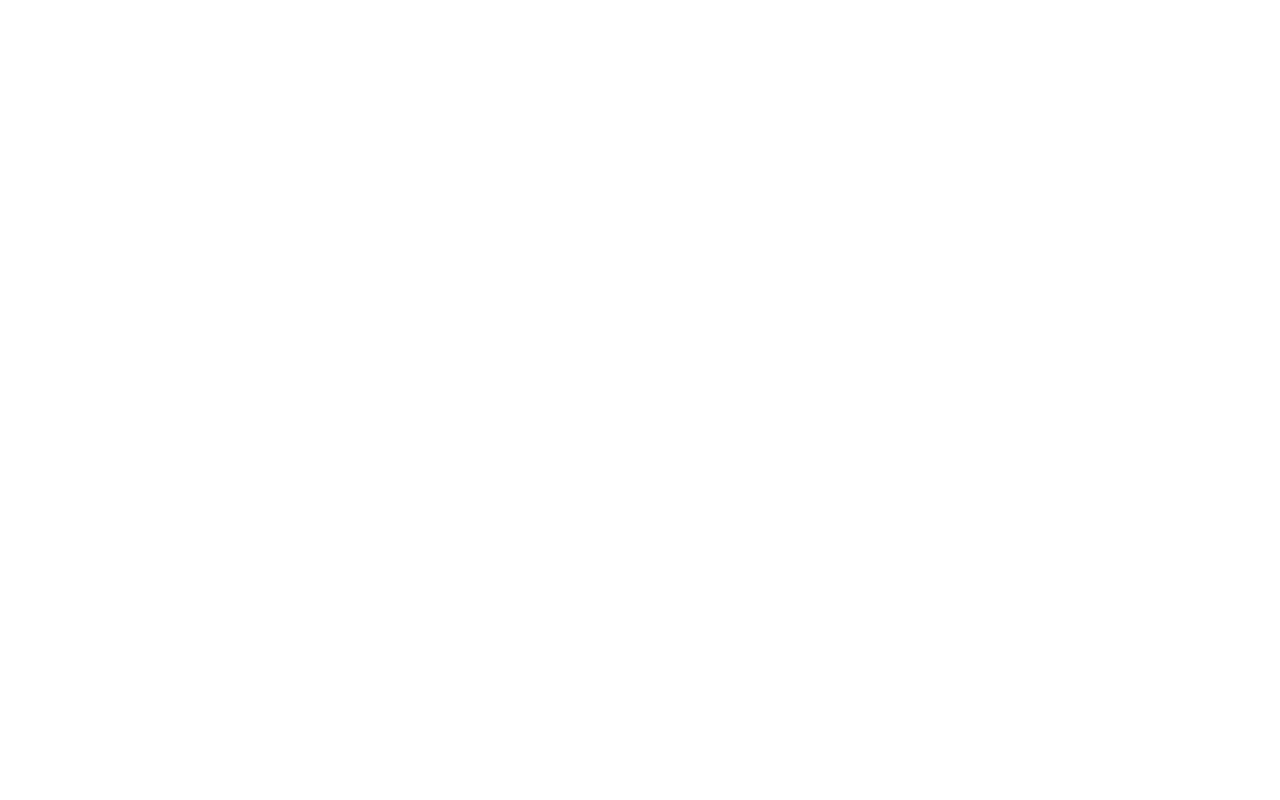
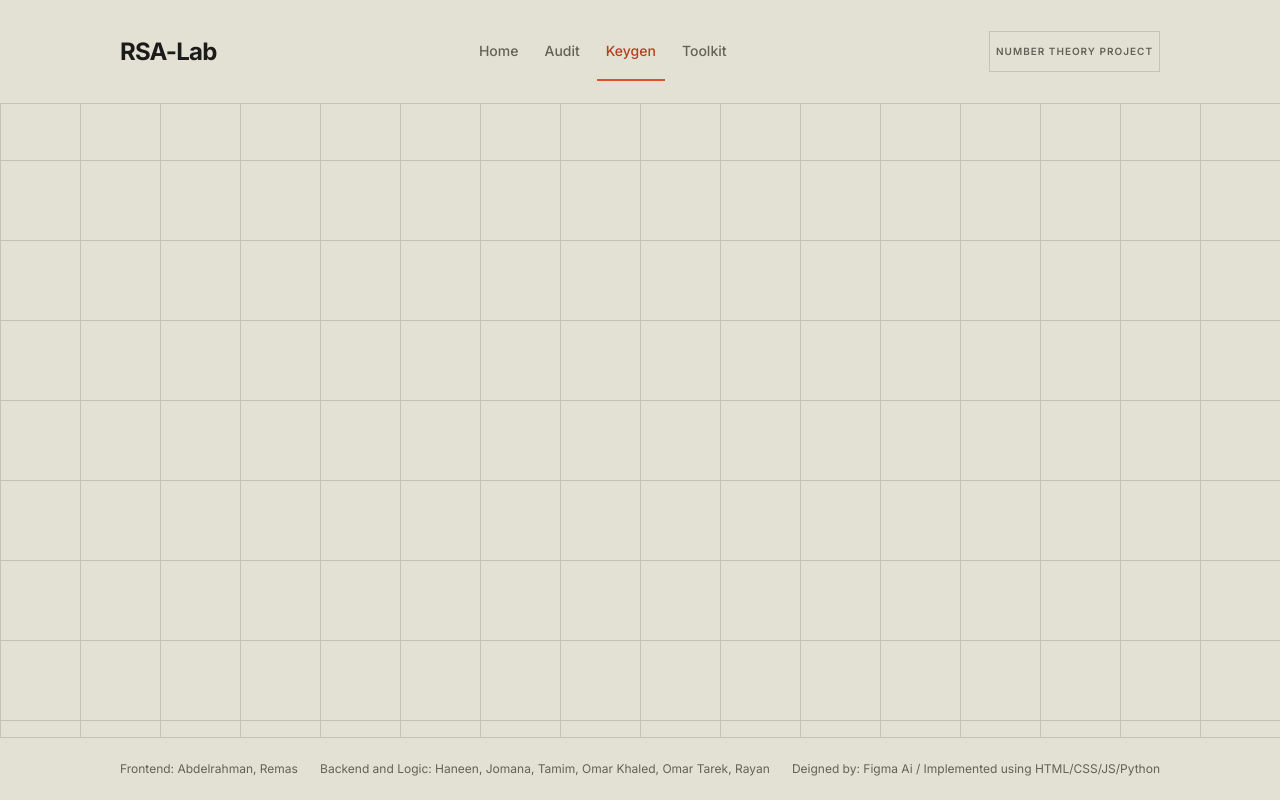
Before and after one commit to Fally00/RSA-Lab, a plain HTML site: page web/pages/keygen.html in a window 1280 px wide. Drawn offline with Linux system fonts and the light colour scheme; a web font is replaced by a local one.

Commit message:
Add shared navigation, footer and page layout
Apply consistent header, footer, typography, and styling across the home, audit, keygen, and toolkit pages, with the current page highlighted in navigation.

```diff
--- a/web/pages/keygen.html
+++ b/web/pages/keygen.html
@@ -3,13 +3,39 @@
 <head>
     <meta charset="UTF-8">
     <meta name="viewport" content="width=device-width, initial-scale=1.0">
-    <title>Keygen</title>
-    <style>
-        @import url('https://fonts.googleapis.com/css2?family=Firjar:wght@100..800&display=swap');
-    </style>
+    <link rel="preconnect" href="https://fonts.googleapis.com">
+    <link rel="preconnect" href="https://fonts.gstatic.com" crossorigin>
+    <link href="https://fonts.googleapis.com/css2?family=Bodoni+Moda:ital,opsz,wght@0,6..96,400..900;1,6..96,400..900&family=IBM+Plex+Mono&family=Inter:ital,opsz,wght@0,14..32,100..900;1,14..32,100..900&display=swap" rel="stylesheet">
+    <link rel="stylesheet" href="../style/style.css">
+    <title>RSA-Lab | Keygen</title>
     <!-- Keygen Page -->
 </head>
 <body>
+    <!-- Start of Header Component -->
+    <header>
+        <p>RSA-Lab</p>
+        <nav>
+            <a href="index.html">Home</a>
+            <a href="audit.html">Audit</a>
+            <a href="keygen.html" class="focused">Keygen</a>
+            <a href="toolkit.html">Toolkit</a>
+        </nav>
+        <span>
+            NUMBER THEORY PROJECT
+        </span>
+    </header>
+    <!-- End of Header Component -->
 
+    <!-- Start of Main Content -->
+    <main></main>
+    <!-- End of Main Content -->
+
+    <!-- Start of Footer Component -->
+    <footer>
+        <p>Frontend: Abdelrahman, Remas</p>
+        <p>Backend and Logic: Haneen, Jomana, Tamim, Omar Khaled, Omar Tarek, Rayan</p>
+        <p>Deigned by: Figma Ai / Implemented using HTML/CSS/JS/Python</p>
+    </footer>
+    <!-- End of Footer Component -->
 </body>
 </html>
--- a/web/style/style.css
+++ b/web/style/style.css
@@ -5,37 +5,97 @@
 }
 
 body {
+    min-height: 100vh;
+    background-color: #E3E1D3;
+    font-family: "Inter", sans-serif;
     display: flex;
-    justify-content: center;
-    align-items: start;
-    font-family: "Firjar", sans-serif;
-    margin: 0 300px;
-    min-height: 100vh;
-    background-color: #DFE5EB;
+    flex-direction: column;
+    opacity: 1;
+    background-image:  linear-gradient(#C5C2B4 1px, transparent 1px), linear-gradient(to right, #C5C2B4 1px, #E3E1D3 1px);
+    background-size: 80px 80px;
+}
+
+body > * {
+    padding: 0 120px;
 }
 
 /* Start of Header Compontent */
-/* Under Construction! */
 header {
     width: 100%;
-    margin-top: 20px;
-    padding: 10px 20px;
-    border-radius: 10px;
-    background-color: white;
+    padding-top: 22px;
+    padding-bottom: 22px;
+    background-color: #E3E1D3;
     display: flex;
     justify-content: space-between;
-    border: 1px solid gray;
+    align-items: center;
+    border-bottom: 1px solid #C7C3B3;
+}
+
+header p {
+    font-weight: 700;
+    font-size: 24px;
+    line-height: 150%;
+    letter-spacing: -0.8px;
+    color: #1B1B19;
 }
 
 header nav {
     display: flex;
-    align-items: center;
-    gap: 20px;
+    gap: 8px;
 }
 
 header nav a {
-    text-decoration-line: none;
+    all: unset;
+    padding: 18px 9px;
+    font-weight: 500;
+    font-size: 14px;
+    line-height: 150%;
+    letter-spacing: 0;
+    color: #636258;
+    cursor: pointer;
+    border-bottom: 2px solid transparent;
+    transition: 0.3s;
+}
 
+header nav a:hover {
+    color: #B83E20;
+}
+
+header nav a.focused {
+    color: #B83E20;
+    border-bottom-color: #DD512B;
+}
+
+header > span {
+    padding: 12px 6px;
+    border: 1px solid #C7C3B3;
+    font-weight: 600;
+    font-size: 10px;
+    line-height: 150%;
+    letter-spacing: 1px;
+    color: #636258;
 }
 
 /* End of Header Compontent */
+
+/* Start of Footer Compontent */
+footer {
+    margin-top: auto;
+    width: 100%;
+    padding-top: 22px;
+    padding-bottom: 22px;
+    background-color: #E3E1D3;
+    display: flex;
+    justify-content: space-between;
+    align-items: center;
+    border-top: 1px solid #C7C3B3;
+}
+
+footer p {
+    font-weight: 400;
+    font-size: 12px;
+    line-height: 150%;
+    letter-spacing: 0;
+    color: #636258;
+}
+/* End of Footer Compontent */
```
Also changed, not shown: web/pages/audit.html (+30 -4 lines), web/pages/index.html (+22 -7 lines), web/pages/toolkit.html (+30 -4 lines).
